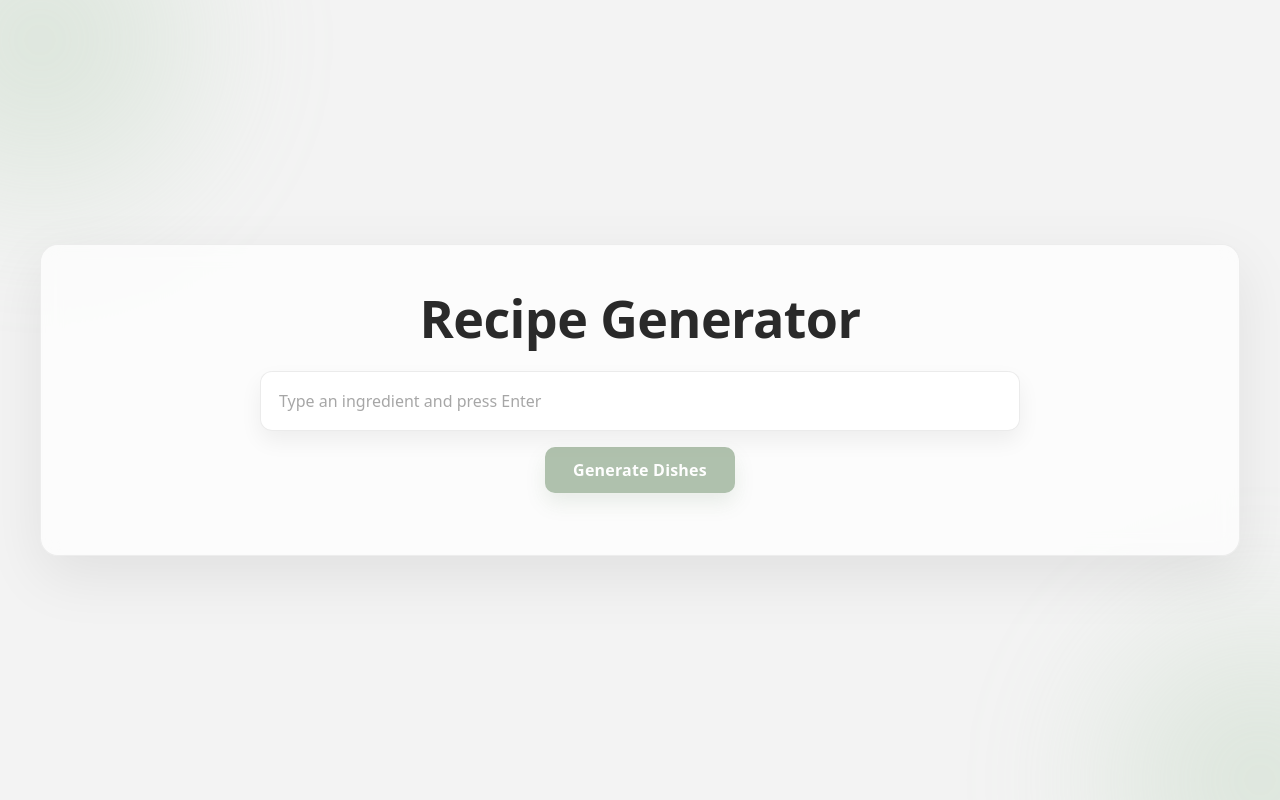
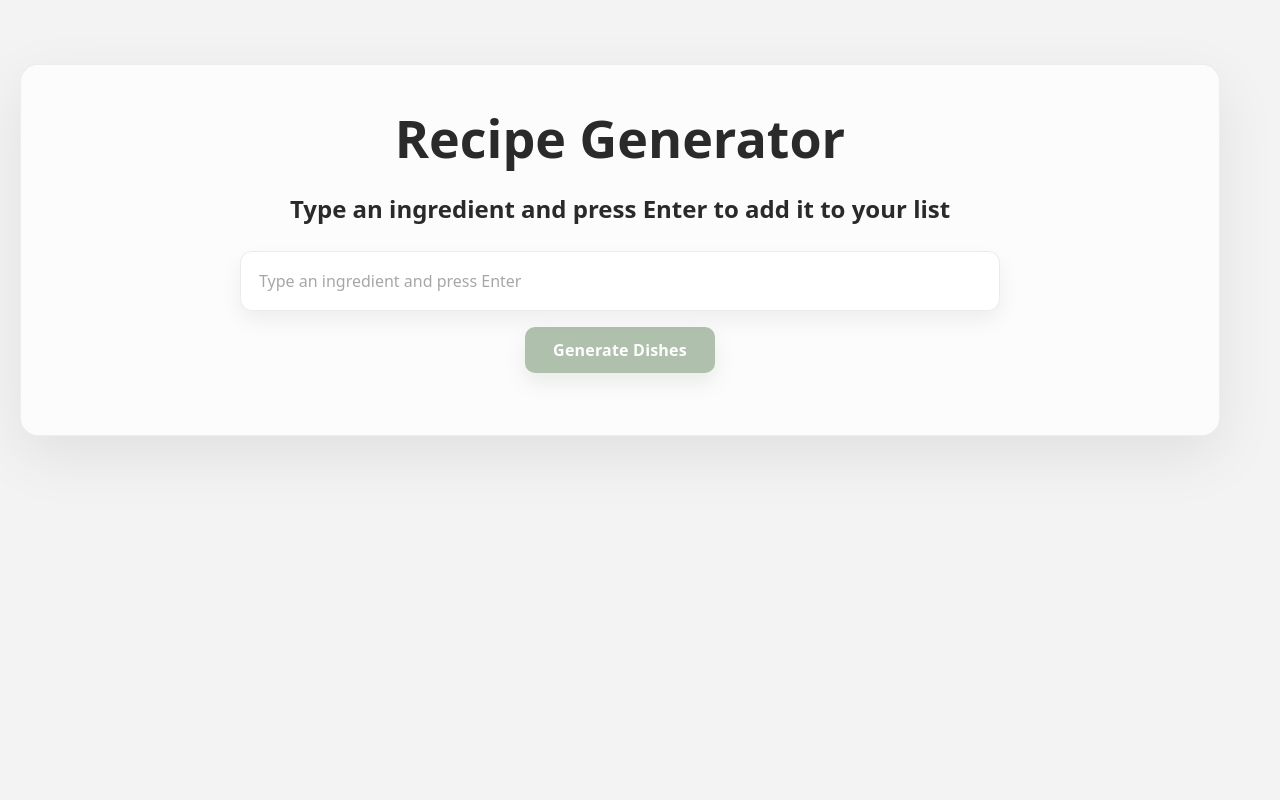
Before and after one commit to sinchiw/MealGen, a Next.js app: page / in a window 1280 px wide. Built offline with nearby package versions, Linux system fonts and the light colour scheme.

Commit message:
fix: ui and text correctness

```diff
--- a/app/home-client.tsx
+++ b/app/home-client.tsx
@@ -51,12 +51,12 @@ export default function HomeClient() {
 
   return (
     <div className={styles.page}>
-      <div className={styles.blobTopLeft} aria-hidden="true" />
-      <div className={styles.blobBottomRight} aria-hidden="true" />
-
       <div className={styles.shell}>
         <div className={styles.panel}>
           <h1 className={styles.title}>Recipe Generator</h1>
+          <h2 className={styles.subtitle}>
+            Type an ingredient and press Enter to add it to your list
+          </h2>
 
           <div className={styles.controls}>
             <IngredientInput
--- a/styles/HomeClient.module.css
+++ b/styles/HomeClient.module.css
@@ -3,31 +3,8 @@
   position: relative;
   overflow: hidden;
   display: grid;
-  place-items: center;
   padding: 64px 20px;
   background: #f3f3f3;
-}
-
-.blobTopLeft,
-.blobBottomRight {
-  position: absolute;
-  width: 520px;
-  height: 520px;
-  filter: blur(50px);
-  opacity: 0.35;
-  pointer-events: none;
-}
-
-.blobTopLeft {
-  top: -220px;
-  left: -220px;
-  background: radial-gradient(circle, #a8c7a7 0%, transparent 65%);
-}
-
-.blobBottomRight {
-  bottom: -240px;
-  right: -240px;
-  background: radial-gradient(circle, #a8c7a7 0%, transparent 65%);
 }
 
 .shell {
@@ -50,8 +27,13 @@
   text-align: center;
   font-size: 52px;
   line-height: 1.05;
-  letter-spacing: -0.6px;
   font-weight: 700;
+  color: #2a2a2a;
+}
+
+.subtitle {
+  margin: 0 0 26px;
+  text-align: center;
   color: #2a2a2a;
 }
 
```
